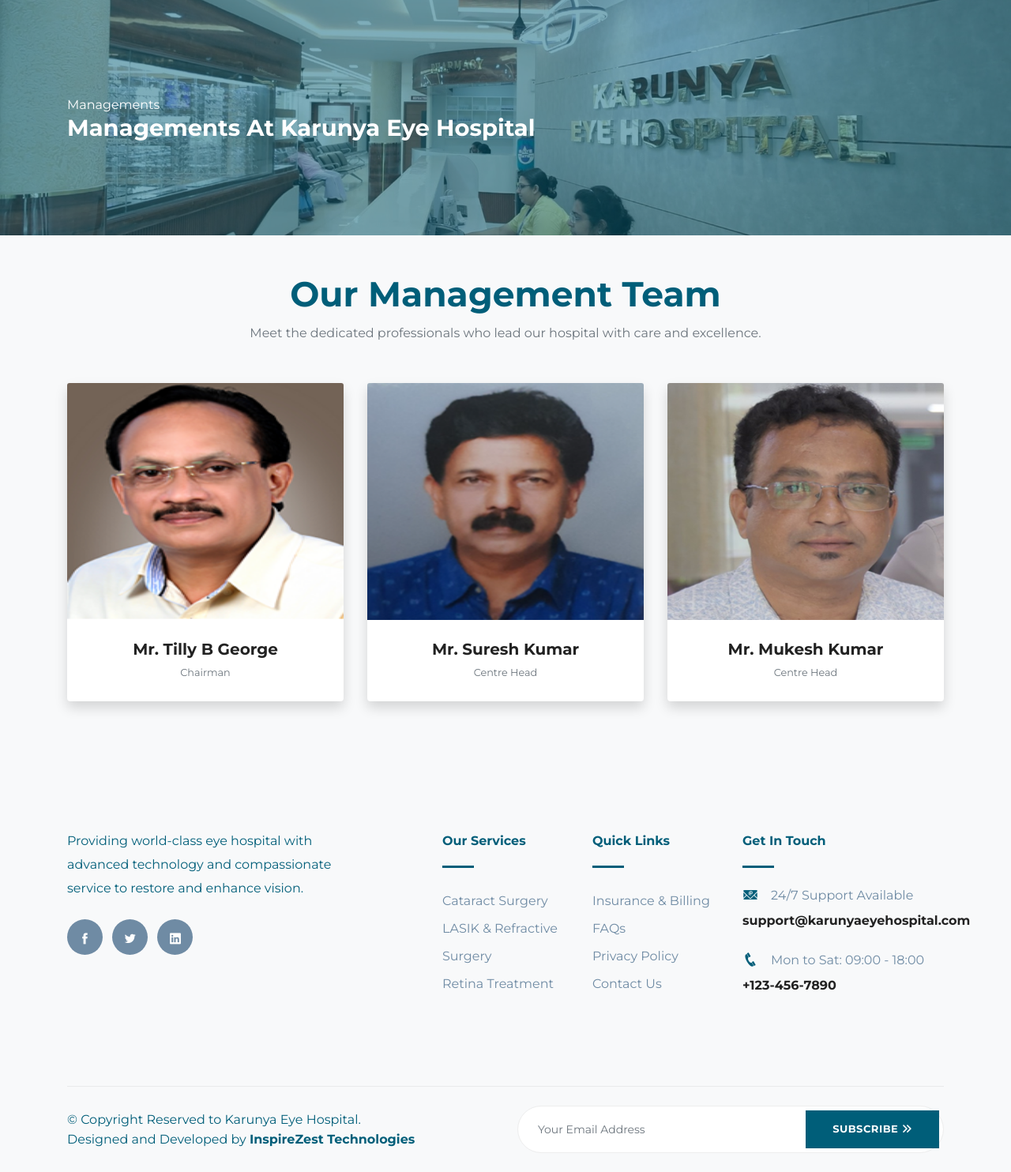
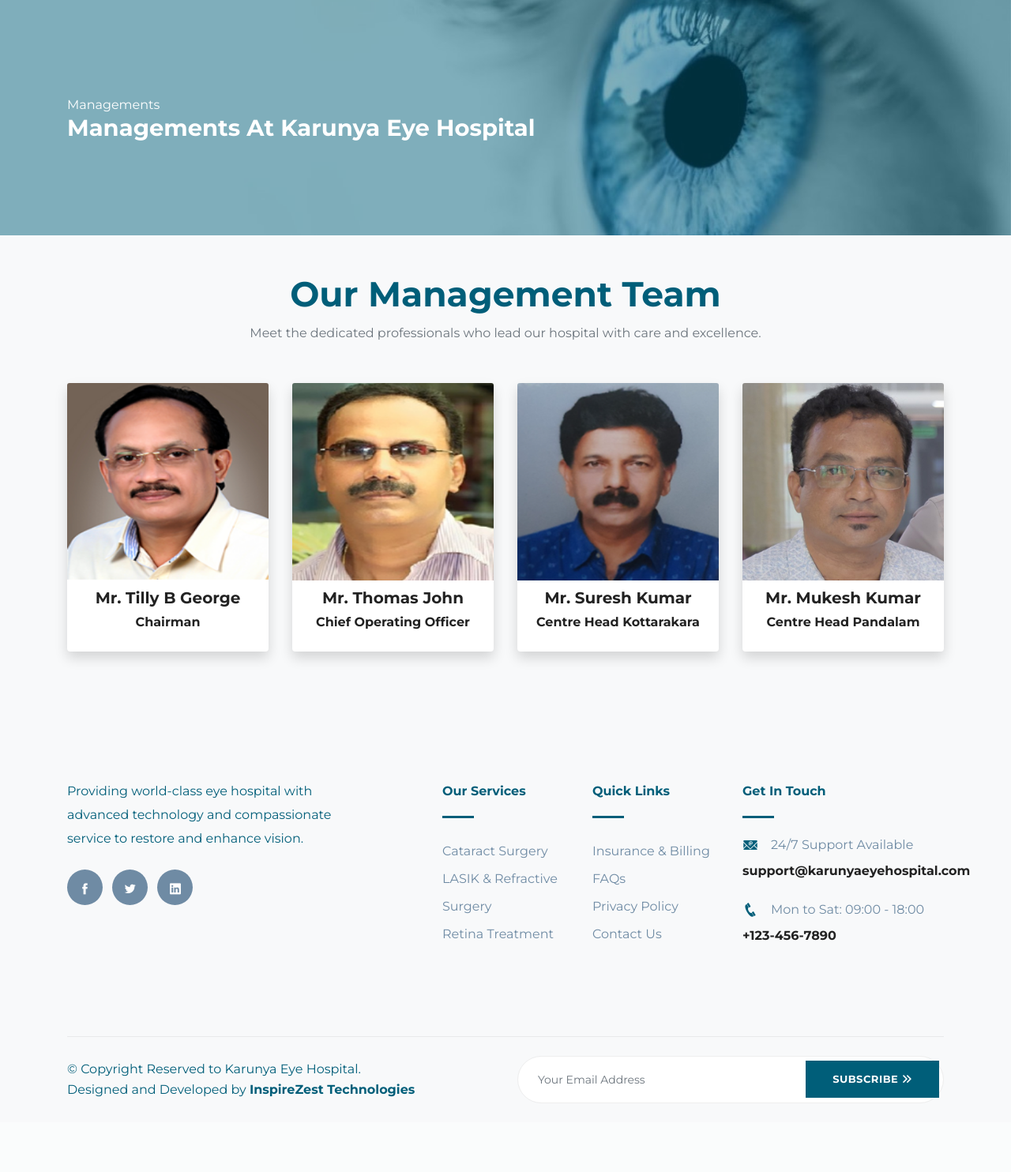
Before and after one commit to ankuxsshh/karunya.eyehospital, a Django app: page /managements in a window 1280 px wide. Shown: the part 136-1620 px from the top of the page at 79% size. After the commit the page ends 1533 px from the top, so only its background shows below. Run offline with Django 5.2, Linux system fonts and the light colour scheme; some libraries are stand-ins or nearby versions.

Commit message:
lastupdates

```diff
--- a/static/css/style.css
+++ b/static/css/style.css
@@ -446,7 +446,7 @@
 }
 
 .bg-1 {
-  background: url("../images/gallery/34 Q.jpg") no-repeat 50% 50%;
+  background: url("../images/Imagea.jpg") no-repeat 50% 50%;
   background-size: cover;
   position: relative;
 }
@@ -456,15 +456,15 @@
   position: relative;
   overflow: hidden;
   background: #fff;
-  background-image: url("../images/gallery/34 Q.jpg");
+  background-image: url("../images/Imagea.jpg");
   background-repeat: no-repeat;
   background-size: cover;
   background-position: center;
-  min-height: 100vh;
+  min-height: 90vh;
 }
 
 /* static/css/style.css */
-.banner:before {
+/* .banner:before {
   content: "";
   position: absolute;
   left: 0;
@@ -475,7 +475,7 @@
   height: 100%;
   opacity: 0.5;
   background: #005e7985;
-}
+} */
 
 
 .banner .block {
@@ -1564,5 +1564,10 @@
   width: 100%;
   border-top-left-radius: calc(.25rem - 1px);
   border-top-right-radius: calc(.25rem - 1px);
-  height: 300px;
-}
+  height: 250px;
+}
+
+.card-body {
+  text-align: center;
+  padding: 10px;
+}
--- a/templates/base.html
+++ b/templates/base.html
@@ -254,7 +254,7 @@
 
     <!--
     Essential Scripts
-    =====================================         -->
+    =====================================          -->
 
     <!-- Main jQuery -->
     <script src="static/plugins/jquery/jquery.js"></script>
--- a/templates/managements.html
+++ b/templates/managements.html
@@ -31,34 +31,45 @@
     </div>
     <div class="row justify-content-center">
       <!-- Card 1 -->
-      <div class="col-md-6 col-lg-4 d-flex align-items-stretch mb-4">
+      <div class="col-md-6 col-lg-3 d-flex align-items-stretch mb-4">
         <div class="card border-0 shadow rounded text-center w-100">
           <img src="{% static 'images/chairman.png' %}" class="card-img-top img-fluid" alt="Chairman">
           <div class="card-body">
             <h5 class="card-title mb-1">Mr. Tilly B George</h5>
-            <small class="text-muted">Chairman</small>
+            <h4 class="card-title fs-5">Chairman</h4>
           </div>
         </div>
       </div>
 
       <!-- Card 2 -->
-      <div class="col-md-6 col-lg-4 d-flex align-items-stretch mb-4">
+      <div class="col-md-6 col-lg-3 d-flex align-items-stretch mb-4">
         <div class="card border-0 shadow rounded text-center w-100">
-          <img src="{% static 'images/centreheadd.png' %}" class="card-img-top img-fluid" alt="Centre Head">
+          <img src="{% static 'images/coo.png' %}" class="card-img-top img-fluid" alt="Centre Head">
           <div class="card-body">
-            <h5 class="card-title mb-1">Mr. Suresh Kumar</h5>
-            <small class="text-muted">Centre Head</small>
+            <h5 class="card-title mb-1">Mr. Thomas John</h5>
+            <h4 class="card-title fs-5">Chief Operating Officer</h4>
           </div>
         </div>
       </div>
 
       <!-- Card 3 -->
-      <div class="col-md-6 col-lg-4 d-flex align-items-stretch mb-4">
+      <div class="col-md-6 col-lg-3 d-flex align-items-stretch mb-4">
+        <div class="card border-0 shadow rounded text-center w-100">
+          <img src="{% static 'images/centreheadd.png' %}" class="card-img-top img-fluid" alt="Centre Head">
+          <div class="card-body">
+            <h5 class="card-title mb-1">Mr. Suresh Kumar</h5>
+            <h4 class="card-title fs-5">Centre Head Kottarakara</h4>
+          </div>
+        </div>
+      </div>
+
+      <!-- Card 4 -->
+      <div class="col-md-6 col-lg-3 d-flex align-items-stretch mb-4">
         <div class="card border-0 shadow rounded text-center w-100">
           <img src="{% static 'images/centrehead.png' %}" class="card-img-top img-fluid" alt="Centre Head">
           <div class="card-body">
             <h5 class="card-title mb-1">Mr. Mukesh Kumar</h5>
-            <small class="text-muted">Centre Head</small>
+            <h4 class="card-title fs-5">Centre Head Pandalam </h4>
           </div>
         </div>
       </div>
```
Also changed, not shown: templates/index.html (+32 -13 lines), static/images/Imagea.jpg (added), static/images/coo.png (added), static/images/medisep.png.
